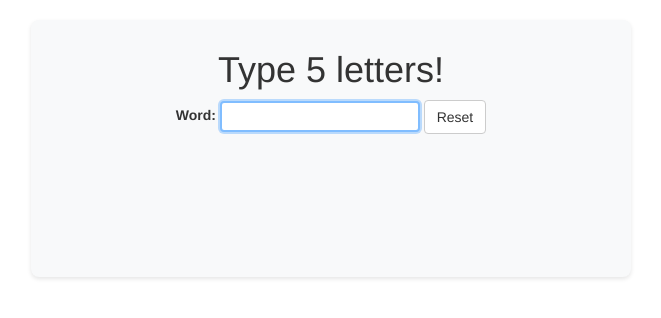
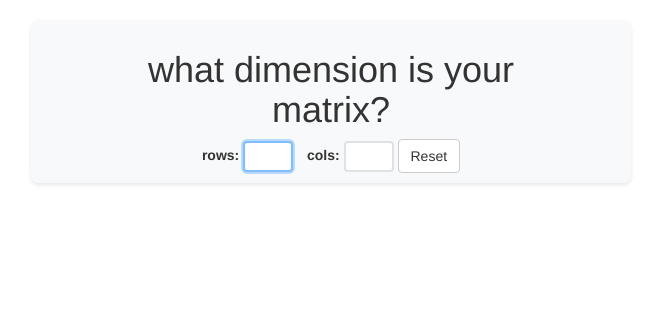
Before and after one commit to vaeryniil/row_reduction_helper, a Flask app: template templates/index.html in a window 1280 px wide. Shown: the top 318 px of the page, without its empty margins (309-970 px from the left). Run offline with Flask 3, Linux system fonts and the light colour scheme; the template is opened without the code that fills it, so the values that code supplies are empty; some libraries are stand-ins or nearby versions.

Commit message:
style changes to enter dims

```diff
--- a/static/simple.css
+++ b/static/simple.css
@@ -10,7 +10,6 @@
     color: #6f42c1;
     /* Bootstrap purple */
     font-weight: 500;
-    font-size: 2rem;
 }
 
 /* Container styling */
@@ -34,26 +33,23 @@
 }
 
 /* Input field styling */
-#attempt {
+#rows, #cols {
     font-size: 1.2rem;
     padding: 0.5rem;
     border: 2px solid #dee2e6;
     border-radius: 4px;
-    width: 200px;
+    width: 50px;
     text-align: center;
     transition: border-color 0.3s;
     margin: 0 auto;
-    /* Center the input */
     display: inline-block;
-    /* Keep on same line as label */
 }
 
-#attempt:focus {
+#rows:focus, #cols:focus {
     border-color: #80bdff;
     outline: none;
     box-shadow: 0 0 0 0.2rem rgba(0, 123, 255, .25);
 }
-
 /* Form styling */
 #entry {
     display: inline-block;
--- a/templates/index.html
+++ b/templates/index.html
@@ -7,7 +7,7 @@
 <meta name="viewport" content="width=device-width, initial-scale=1">
 
 
-<title>Type 5</title>
+<title>Input matrix</title>
 
 <!-- Javascript and Cascading Style Sheets (css) libraries -->
 <!-- mostly from content delivery networks                 -->
@@ -38,7 +38,7 @@
 <!-- write any routing code in the Flask application. -->
 <link rel="stylesheet" href="/static/simple.css" />
 
-<style>
+<!-- <style>
     /* Additional styling for the tiles display */
     #tiles img {
         margin: 5px;
@@ -52,7 +52,7 @@
         font-size: 1.2em;
         min-height: 2em;
     }
-</style>
+</style> -->
 
 </head>
 
@@ -60,23 +60,26 @@
 <div class="container">
   <div class="row">
     <div class="col-xs-12 text-center">
-      <h1>Type 5 letters!</h1>
+      <h1>what dimension is your matrix?</h1>
     </div>
   </div>
 
   <div class="row">
     <div class="col-xs-12 text-center">
       <form id="entry">
-        <label for="attempt">Word:</label>
-        <input id="attempt" name="attempt" type="text" width="15"
+        <label for="rows">rows:</label>
+        <input id="rows" name="rows" type="text" width="15"
                autocomplete="off" autofocus />
+
+        <label for="cols" style="margin-left: 10px;">cols:</label>
+        <input id="cols" name="cols" type="text" width="15"
+               autocomplete="off" autofocus />
+
         <button type="button" id="reset" class="btn btn-default">Reset</button>
       </form>
     </div>
   </div>
 
-  <p id="response"></p> <!-- JavaScript will insert the "response" text here -->
-  <p id="tiles"></p> <!-- Letter image tiles will be inserted here -->
 
 <script>
 
@@ -89,96 +92,30 @@ $("#entry").submit( function(event) {
 var currentRequest = null;
 
 // Function to validate and update input
-function validateInput(input) {
-    // Convert input to uppercase and filter out non-letter characters
-    var txt = input.toUpperCase().replace(/[^A-Z]/g, '');
+function validateInput(inputId) {
+    var input = $(`#${inputId}`).val();
+    var num = input.replace(/[^0-9]/g, '');
 
-    // Limit input to 5 letters
-    if (txt.length > 5) {
-        txt = txt.substring(0, 5);
+    if (parseInt(num, 10) > 25) {
+        num = "24";
     }
 
-    // Update the input field with the filtered and truncated text
-    $("#attempt").val(txt);
-    return txt;
+    $(`#${inputId}`).val(num);
+    return num;
 }
 
 // Function to reset the display
 function resetDisplay() {
-    $("#attempt").val("");
-    $("#response").html("");
-    $("#tiles").html("");
-    $("#attempt").focus();
+    $("#rows").val("");
+    $("#cols").val("");
 }
 
-// Handle reset button click
 $("#reset").click(function() {
     resetDisplay();
 });
 
-// Handle keyup events. Note that using keyup won't work properly for pasting text -
-// it will miss text that is pasted via right-click or menu options since those don't
-// trigger keyup events. The on('input') handler would be better for handling all input
-// methods. This is the main event handler for the input field.
-$("#attempt").on('keyup', function() {
-    var txt = validateInput($(this).val());
 
-    // Cancel any pending request
-    if (currentRequest) {
-        currentRequest.abort();
-    }
 
-    // Make an AJAX request to the `/_countem` endpoint with the current text input.
-    // This sends a GET request with the `text` parameter containing the validated input.
-    // The server responds with JSON containing a `result` object that has a `long_enough` boolean.
-    // We use the response to update the UI - showing either a success message or letter count,
-    // and displaying the letter tiles.
-    // We store the AJAX request in `currentRequest` variable so we can cancel it if the user types
-    // again before we get a response. This prevents race conditions where responses arrive
-    // out of order.
-    currentRequest = $.getJSON( "/_countem", { text: txt },
-        function(data) {
-            resultValue = data.result.long_enough;
-            console.log("result from flask: " + resultValue)
-            if (resultValue && txt.length === 5) {  // Only show message when exactly 5 letters
-                $("#response").html("<span class='message'>That's enough!</span>");
-            } else {
-                $("#response").html(txt.length + " letters typed so far");
-            }
-            showTiles(txt);
-        }
-    );
-});
-
-// Demonstration of how we can insert graphical elements into a page, possibly
-// building up the URLs of the elements dynamically. In this case, we  have a set of
-// Scrabble tiles (images in the `static` folder) with different point values and
-// a consistent naming scheme that allows me to generate a URL for each letter.
-// Browsers should cache the graphics files so that http requests for the same
-// image are sent only the first time each element is encountered.
-//
-function showTiles(text) {
-   text = text.toUpperCase();  // tiles are letter-A.png, etc.
-   tiles_html = "";  // Build up the html text of links
-   for (var i=0; i < text.length; i++) {
-       letter = text.charAt(i);
-       if (! "ABCDEFGHIJKLMNOPQRSTUVWXYZ".includes(letter)) {
-          continue;
-       }
-       var tileURL = "/static/img/letter-" + letter + ".png";
-       var tileLink = "<img src='" + tileURL + "' alt='" + letter +
-           "' style='border: 0px; margin: 0px;'/>";
-       tiles_html = tiles_html + tileLink;
-    }
-    $("#tiles").html(tiles_html);
-
-    // To see console output, go to your browser's developer tools (e.g., in Chrome,
-    // View -> Developer -> JavaScript Console).
-    console.log("Inserted html: " + tiles_html);
-
-    // For debugging, popping up an alert is an alternative to console.log
-    // alert("Inserted html: " + tiles_html);
-}
 </script>
 
 
--- a/web_app.py
+++ b/web_app.py
@@ -51,7 +51,7 @@ class rref_helper:
         @self.app.route("/")
         def index():
             """Return the welcome message for the root URL, (http://127.0.0.1:<PORT>/)"""
-            return "Welcome to rref helper!"
+            return flask.render_template("index.html"), 200
 
 
         @self.app.route("/<path:arg>")
```
